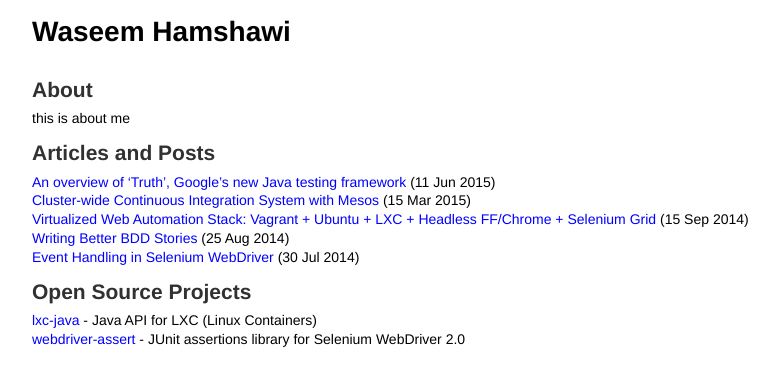
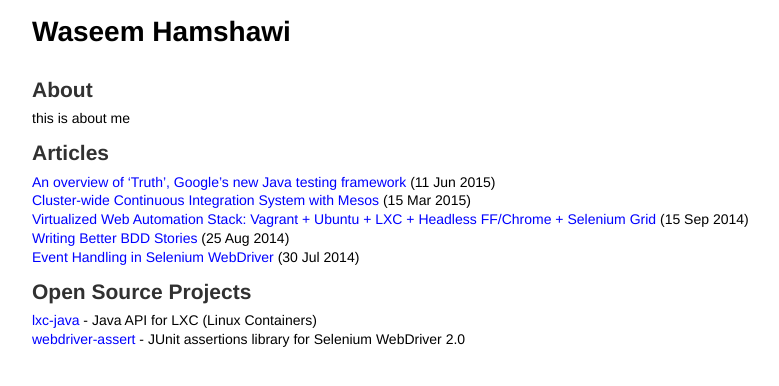
Before and after one commit to waseemh/waseemh.github.io_F, a Jekyll site: the page built from index.md, in a window 1280 px wide. Shown: the top 386 px of the page, without its empty margins (110-889 px from the left). Built offline with Jekyll 4.4.1, drawn with Linux system fonts in a browser that asks for light colours; Markdown is read by kramdown in place of the engine named in the settings.

Commit message:
Update index.md

```diff
--- a/index.md
+++ b/index.md
@@ -5,7 +5,7 @@ title: Home
 <h2>About</h2>
 <p> this is about me </p>
 
-<h2>Articles and Posts</h2>
+<h2>Articles</h2>
 {% for post in site.posts %}
    [ {{ post.title }} ]({{ post.url }}) ({{ post.date | date_to_string }})
 {% endfor %}
```
